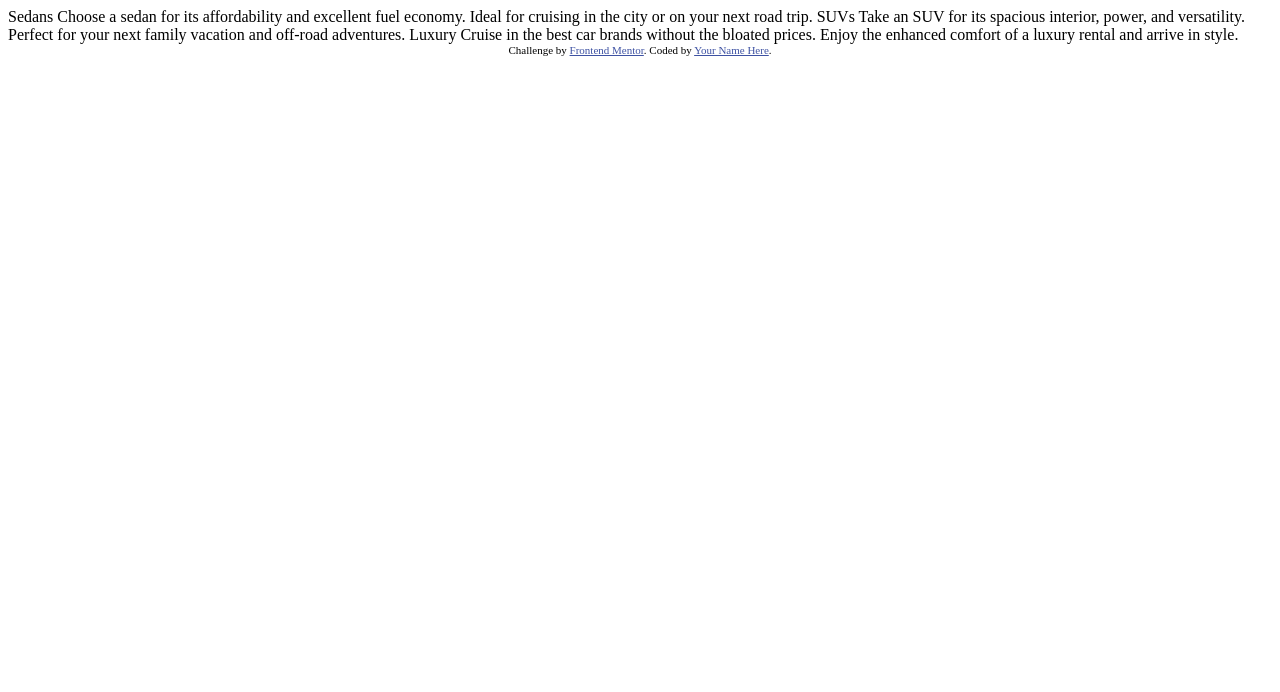
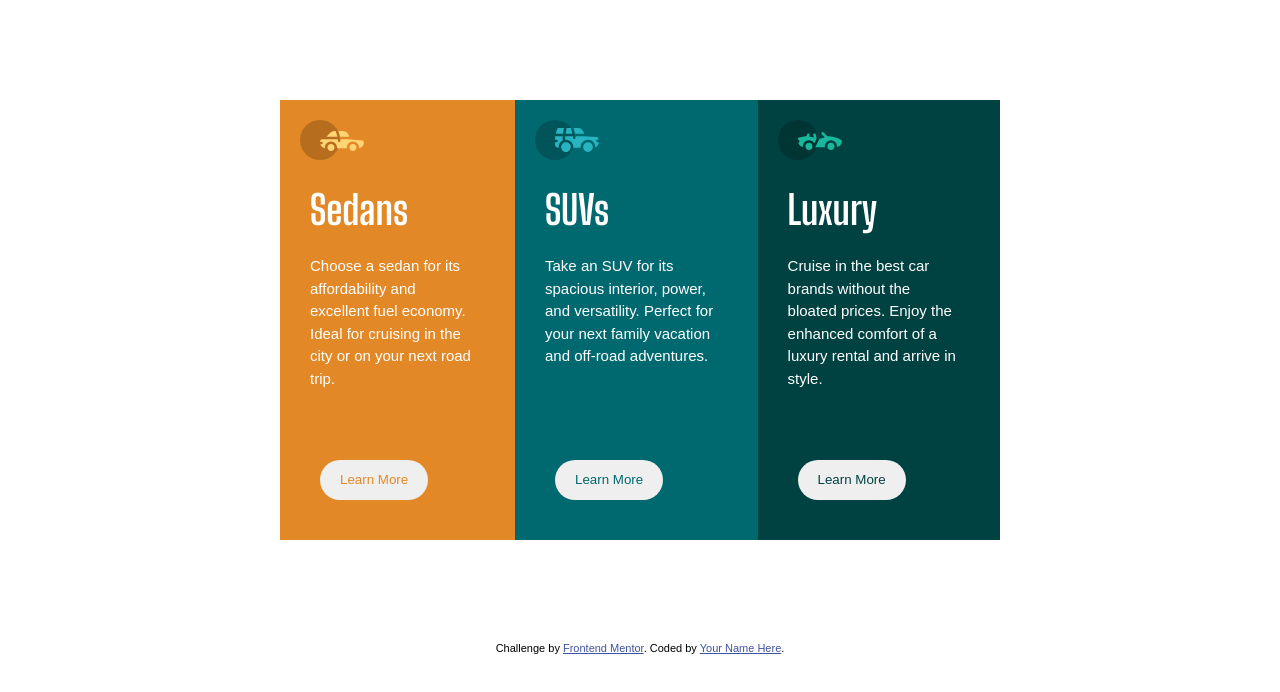
Before and after one commit to Oungseik/frontend-mentor-practice, a plain HTML site: page 3-column-preview-card-component-main/index.html in a window 1280 px wide. Drawn offline with Linux system fonts and the light colour scheme.

Commit message:
Finished for Desktop viewport

```diff
--- a/3-column-preview-card-component-main/index.html
+++ b/3-column-preview-card-component-main/index.html
@@ -1,36 +1,74 @@
 <!DOCTYPE html>
 <html lang="en">
+
 <head>
   <meta charset="UTF-8">
-  <meta name="viewport" content="width=device-width, initial-scale=1.0"> <!-- displays site properly based on user's device -->
-
+  <meta name="viewport" content="width=device-width, initial-scale=1.0">
+  <!-- displays site properly based on user's device -->
   <link rel="icon" type="image/png" sizes="32x32" href="./images/favicon-32x32.png">
 
+  <!-- fonts -->
+  <link rel="preconnect" href="https://fonts.googleapis.com">
+<link rel="preconnect" href="https://fonts.gstatic.com" crossorigin>
+<link href="https://fonts.googleapis.com/css2?family=Big+Shoulders+Display:wght@700&display=swap" rel="stylesheet">
+
   <title>Frontend Mentor | 3-column preview card component</title>
-
+  <link rel="stylesheet" href="style.css">
   <!-- Feel free to remove these styles or customise in your own stylesheet 👍 -->
   <style>
-    .attribution { font-size: 11px; text-align: center; }
-    .attribution a { color: hsl(228, 45%, 44%); }
+    .attribution {
+      font-size: 11px;
+      text-align: center;
+    }
+
+    .attribution a {
+      color: hsl(228, 45%, 44%);
+    }
   </style>
 </head>
+
 <body>
 
-  Sedans
-  Choose a sedan for its affordability and excellent fuel economy. Ideal for cruising in the city
-  or on your next road trip.
-
-  SUVs
-  Take an SUV for its spacious interior, power, and versatility. Perfect for your next family vacation
-  and off-road adventures.
-
-  Luxury
-  Cruise in the best car brands without the bloated prices. Enjoy the enhanced comfort of a luxury
-  rental and arrive in style.
+  <div id="container">
+    <div class="box orange">
+      <div class="icon">
+        <img src="./images/icon-sedans.svg" alt="car-icon">
+      </div>
+      <div class="desc">
+        <h1>Sedans</h1>
+        <p>Choose a sedan for its affordability and excellent fuel economy. Ideal for cruising in the city
+          or on your next road trip.</p>
+      </div>
+      <button class="btn orange-btn">Learn More</button>
+    </div>
+    <div class="box cyan">
+      <div class="icon">
+        <img src="./images/icon-suvs.svg" alt="car-icon">
+      </div>
+      <div class="desc">
+        <h1>SUVs</h1>
+        <p>Take an SUV for its spacious interior, power, and versatility. Perfect for your next family vacation
+          and off-road adventures.</p>
+      </div>
+      <button class="btn cyan-btn">Learn More</button>
+    </div>
+    <div class="box dark-cyan">
+      <div class="icon">
+        <img src="./images/icon-luxury.svg" alt="car-icon">
+      </div>
+      <div class="desc">
+        <h1>Luxury</h1>
+        <p>Cruise in the best car brands without the bloated prices. Enjoy the enhanced comfort of a luxury
+          rental and arrive in style.</p>
+      </div>
+      <button class="btn dark-cyan-btn">Learn More</button>
+    </div>
+  </div>
 
   <div class="attribution">
     Challenge by <a href="https://www.frontendmentor.io?ref=challenge" target="_blank">Frontend Mentor</a>.
     Coded by <a href="#">Your Name Here</a>.
   </div>
 </body>
+
 </html>
--- /dev/null
+++ b/3-column-preview-card-component-main/style.css
@@ -0,0 +1,96 @@
+:root {
+    --color-bright-orange: hsl(31, 77%, 52%);
+    --color-dark-cyan: hsl(184, 100%, 22%);
+    --color-very-dark-cyan: hsl(179, 100%, 13%);
+}
+
+* {
+    /* box-sizing: border-box; */
+    line-height: 1.5;
+    font-weight: 400;
+    font-family: "Lexend Deca", sans-serif;
+}
+
+h1 {
+    font-size: 40px;
+    font-weight: 700;
+    font-family: 'Big Shoulders Display', cursive, sans-serif;
+    padding: 0;
+    margin: 0;
+    padding-left: 10px;
+}
+
+p {
+    font-size: 15px;
+    padding-left: 10px;
+    padding-bottom: 30px;
+}
+
+#container {
+    max-width: 720px;
+    width: 100%;
+    max-height: 500px;
+    height: 100%;
+    margin: 100px auto;
+    display: flex;
+    padding: 0;
+    border-radius: 3px;
+}
+
+.box {
+    margin: 0;
+    padding: 20px;
+    padding-right: 40px;
+    color: white;
+}
+
+.icon {
+    height: 60px;
+    margin: 0;
+}
+
+.desc {
+    height: 280px;
+    max-height: 420px;
+    margin: 0;
+    /* height: ; */
+}
+
+.btn {
+    cursor: pointer;
+
+    /* pill button */
+    border: none;
+    padding: 10px 20px;
+    text-align: center;
+    text-decoration: none;
+    display: inline-block;
+    margin-left: 20px;
+    margin-bottom: 20px;
+    border-radius: 20px;
+}
+
+/* all card color */
+.orange {
+    background-color: var(--color-bright-orange);
+}
+
+.cyan {
+    background-color: var(--color-dark-cyan);
+}
+
+.dark-cyan {
+    background-color: var(--color-very-dark-cyan);
+}
+
+.orange-btn {
+    color: var(--color-bright-orange);
+}
+
+.cyan-btn {
+    color: var(--color-dark-cyan);
+}
+
+.dark-cyan-btn {
+    color: var(--color-very-dark-cyan);
+}
```
